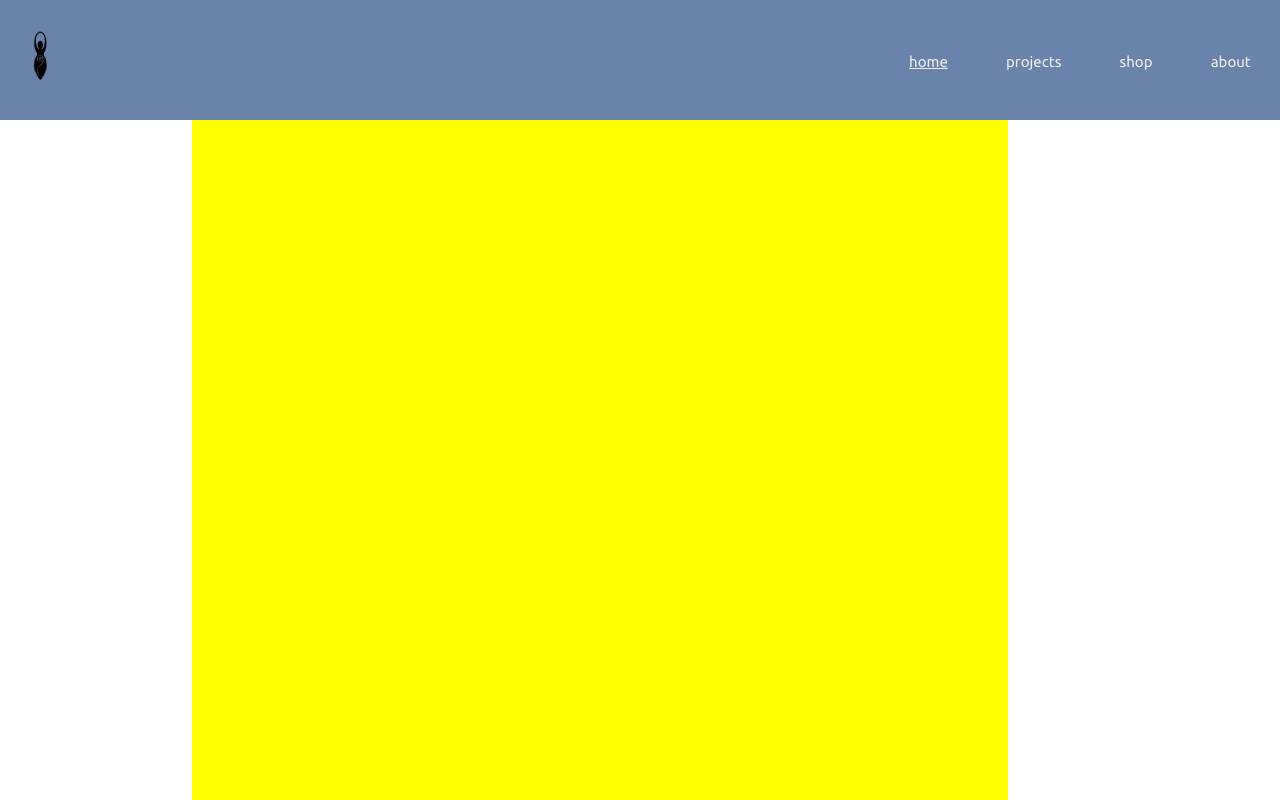
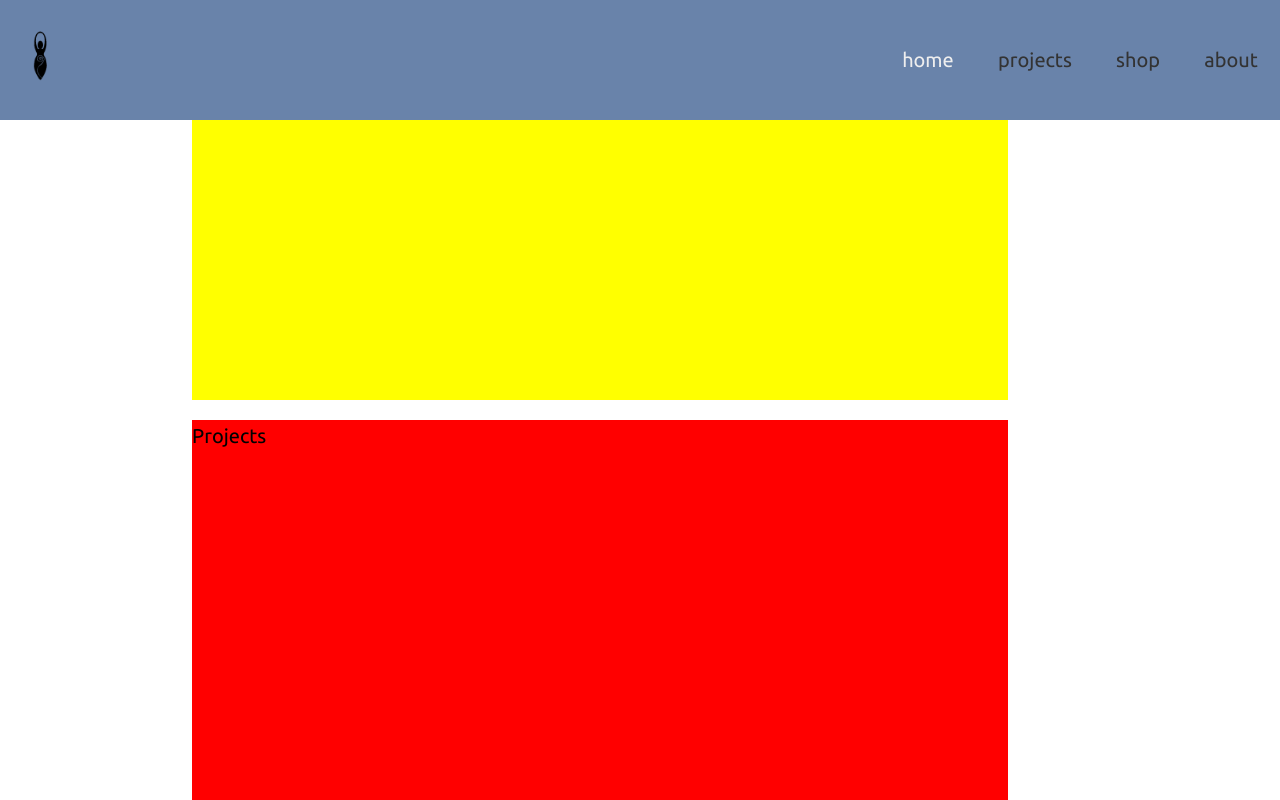
Before and after one commit to sebo94/goddess-portfolio, a React (Create React App) app: page / in a window 1280 px wide. Shown: the top 800 px of the page. Built offline with nearby package versions, Linux system fonts and the light colour scheme.

Commit message:
Made dynamic toolbar, switched to hr nav and single page layout

```diff
--- a/package.json
+++ b/package.json
@@ -10,8 +10,6 @@
     "infinite-react-carousel": "^1.2.11",
     "react": "^16.13.1",
     "react-dom": "^16.13.1",
-    "react-intersection-observer": "^8.26.2",
-    "react-router-dom": "^5.1.2",
     "react-scripts": "3.4.1"
   },
   "scripts": {
--- a/src/App.js
+++ b/src/App.js
@@ -1,14 +1,8 @@
 import React, { Component } from "react";
-import { Route, Switch } from "react-router-dom";
 import "./assets/fontello/css/fontello.css";
-import { InView } from "react-intersection-observer";
+import TrackVisibility from "./hoc/TrackVisibility/TrackVisibility";
 
 import Layout from "./hoc/Layout/Layout";
-import Home from "./components/Home/Home";
-import Projects from "./containers/Projects/Projects";
-import Project from "./containers/Projects/Project/Project";
-import About from "./components/About/About";
-import Carousel from "./components/Carousel/Carousel";
 
 class App extends Component {
   state = {
@@ -17,38 +11,26 @@ class App extends Component {
   render() {
     return (
       <Layout inView={this.state.inView}>
-        <InView
-          as="div"
-          onChange={(inView, entry) => this.setState({ inView: "home" })}
-        >
+        <TrackVisibility onVisible={() => this.setState({inView: "home"})}>
           <div
             style={{
               width: "75%",
-              height: "100vh",
+              height: "50vh",
               backgroundColor: "yellow",
               marginBottom: "20px",
             }}
           >
             Home
           </div>
-        </InView>
-        <InView
-          as="div"
-          onChange={(inView, entry) => this.setState({ inView: "work" })}
-        >
+        </TrackVisibility>
+
+        <TrackVisibility onVisible={() => this.setState({inView: "projects"})}>
           <div
-            style={{ width: "75%", height: "100vh", backgroundColor: "red" }}
+            style={{ width: "75%", height: "50vh", backgroundColor: "red" }}
           >
-            Work
+            Projects
           </div>
-        </InView>
-        {/* <Switch>
-          <Route path="/projects/:id" component={Project} />
-          <Route path="/projects" exact component={Projects} />
-          <Route path="/about" exact component={About} />
-          <Route path="/blog" exact component={Carousel} />
-          <Route path="/" exact component={Home} />
-        </Switch> */}
+        </TrackVisibility>
       </Layout>
     );
   }
--- a/src/components/Navigation/NavigationItems/NavigationItem/NavigationItem.js
+++ b/src/components/Navigation/NavigationItems/NavigationItem/NavigationItem.js
@@ -2,12 +2,25 @@ import React from "react";
 import { NavLink } from "react-router-dom";
 import classes from "./NavigationItem.module.css";
 
-const navigationItem = (props) => (
-  <li className={classes.NavigationItem}>
-    <NavLink exact={props.exact} to={props.link} activeClassName={classes.active}>
-      {props.children}
-    </NavLink>
-  </li>
-);
+const navigationItem = (props) => {
+  console.log(props);
+  const testLinkClass = props.active
+    ? [classes.TestLink, classes.TestActive].join(" ")
+    : [classes.TestLink];
+  return (
+    <li className={classes.NavigationItem}>
+      <a className={testLinkClass} href="www.google.com">
+        {props.children}
+      </a>
+      {/* <NavLink
+        exact={props.exact}
+        to={props.link}
+        activeClassName={classes.active}
+      >
+        {props.children}
+      </NavLink> */}
+    </li>
+  );
+};
 
 export default navigationItem;
--- a/src/components/Navigation/NavigationItems/NavigationItem/NavigationItem.module.css
+++ b/src/components/Navigation/NavigationItems/NavigationItem/NavigationItem.module.css
@@ -3,14 +3,23 @@
   text-align: center;
 }
 
-.NavigationItem a {
+/* .NavigationItem a {
   font-size: 15px;
   color: #eee;
   text-decoration: none;
-}
+} */
 
-.NavigationItem a:hover,
+/* .NavigationItem a:hover,
 .NavigationItem a:active,
 .NavigationItem a.active {
   text-decoration: underline;
+} */
+
+.TestLink {
+  color: #333;
+  text-decoration: none;
 }
+
+.TestActive {
+  color: #eee;
+}
--- a/src/components/Navigation/NavigationItems/NavigationItems.js
+++ b/src/components/Navigation/NavigationItems/NavigationItems.js
@@ -3,16 +3,24 @@ import classes from "./NavigationItems.module.css";
 import NavigationItem from "./NavigationItem/NavigationItem";
 
 const navigationItems = (props) => {
-  const links = ["home, projects, shop, about"];
-  console.log(props.active)
+  const links = ["home", "projects", "shop", "about"];
   return (
     <ul className={classes.NavigationItems}>
-      <NavigationItem link="/" exact>
+      {links.map((link) => {
+        let active = false;
+        if(props.active === link ) {
+          active = true;
+        }
+        const path = link === "home" ? "/" : link;
+        const exact = link === "home" ? true : false;
+        return <NavigationItem link={path} exact={exact} active={active}>{link}</NavigationItem>;
+      })}
+      {/* <NavigationItem link="/" exact>
         home
       </NavigationItem>
       <NavigationItem link="/projects">projects</NavigationItem>
       <NavigationItem link="/shop">shop</NavigationItem>
-      <NavigationItem link="/about">about</NavigationItem>
+      <NavigationItem link="/about">about</NavigationItem> */}
     </ul>
   );
 };
--- /dev/null
+++ b/src/hoc/TrackVisibility/TrackVisibility.js
@@ -0,0 +1,25 @@
+import React, { Component } from "react";
+
+class TrackVisibility extends Component {
+  ref = React.createRef();
+
+  async componentDidMount() {
+    const observer = new IntersectionObserver(
+      ([entry]) => {
+        if (entry.intersectionRatio === 1) {
+          // Item is fully visible
+          this.props.onVisible();
+        }
+      },
+      { root: null, rootMargin: "0px", threshold: 1 }
+    );
+    if (this.ref.current) {
+      observer.observe(this.ref.current);
+    }
+  }
+  render() {
+    return <div ref={this.ref}>{this.props.children}</div>;
+  }
+}
+
+export default TrackVisibility;
--- a/src/index.js
+++ b/src/index.js
@@ -3,14 +3,8 @@ import ReactDOM from "react-dom";
 import "./index.css";
 import App from "./App";
 import * as serviceWorker from "./serviceWorker";
-import { BrowserRouter } from "react-router-dom";
 
-ReactDOM.render(
-  <BrowserRouter>
-    <App />
-  </BrowserRouter>,
-  document.getElementById("root")
-);
+ReactDOM.render(<App />, document.getElementById("root"));
 
 // If you want your app to work offline and load faster, you can change
 // unregister() to register() below. Note this comes with some pitfalls.
```
Also changed, not shown: 1 other file (tests, documents, lock files or other folders).
